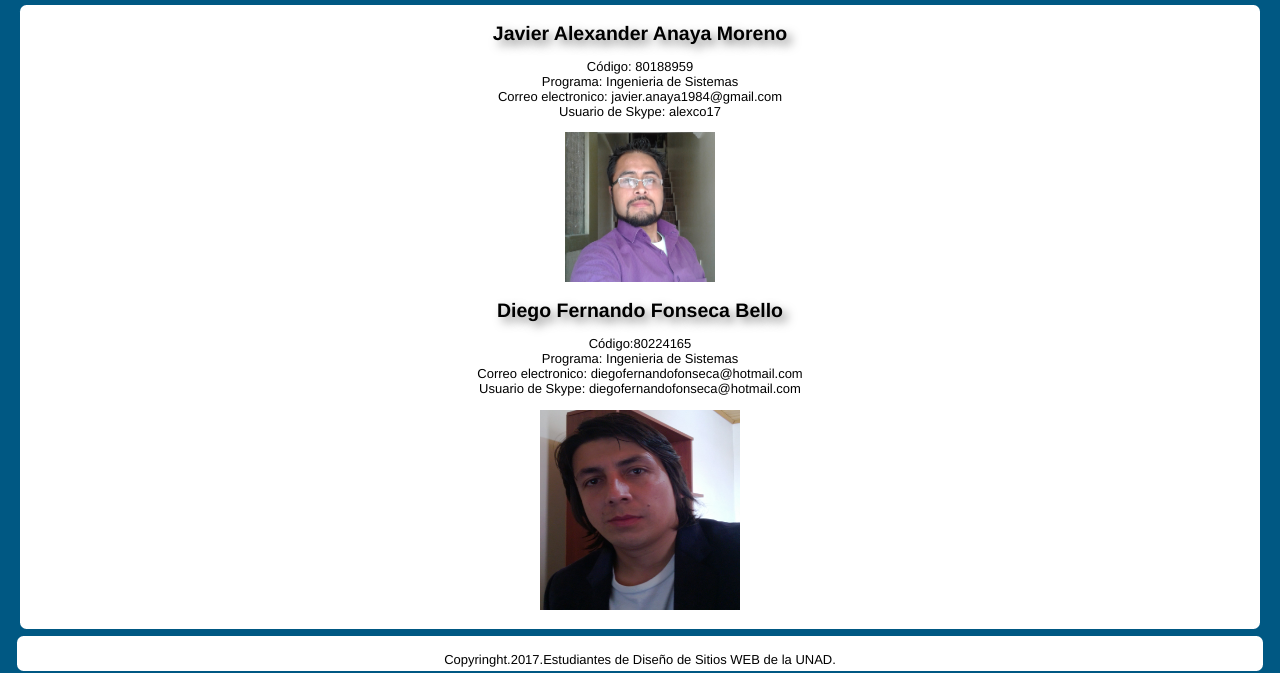
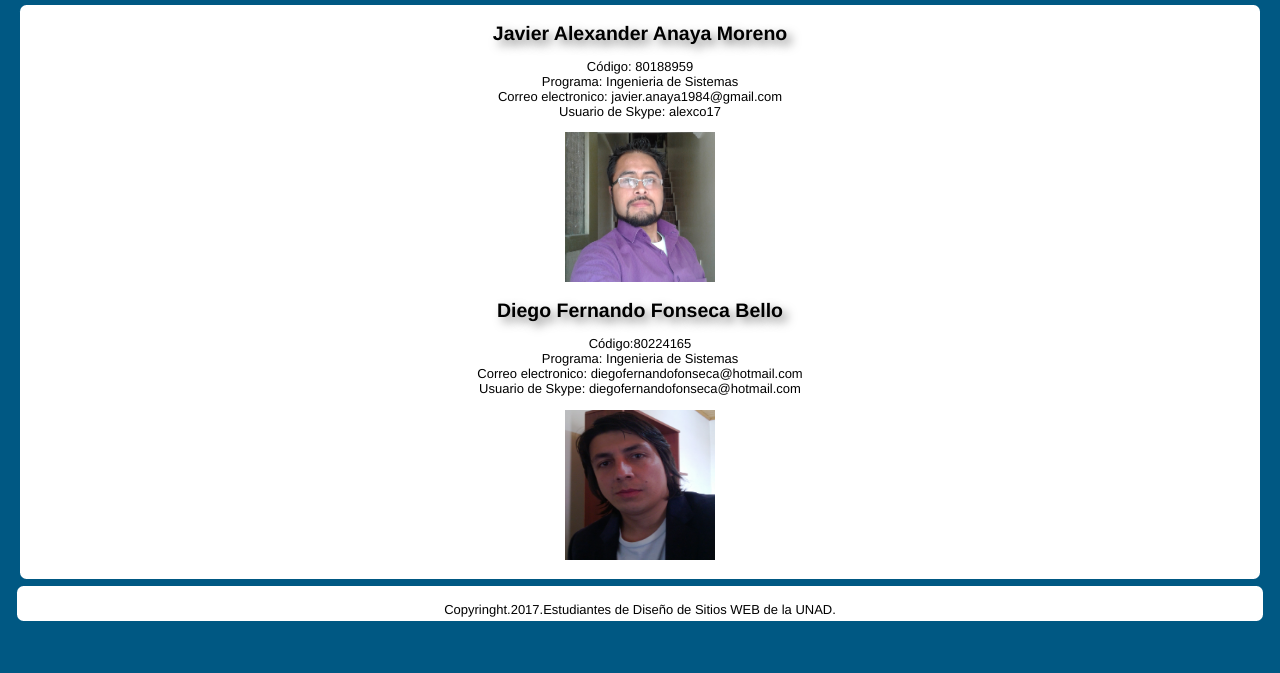
Before and after one commit to diegoffonseca/desarrollo, a plain HTML site: page autoresovi.html in a window 1280 px wide. Shown: the part 384-1057 px from the top of the page. After the commit the page ends 1007 px from the top, so only its background shows below. Drawn offline with Linux system fonts and the light colour scheme.

Commit message:
cambio tamaño foto

```diff
--- a/autoresovi.html
+++ b/autoresovi.html
@@ -71,7 +71,7 @@
 	      Correo electronico: diegofernandofonseca@hotmail.com
 	      <br>
 	      Usuario de Skype: diegofernandofonseca@hotmail.com
-	   	<figure class="logo1"><img src="img/foto1.jpg" width="200" height="200" alt="diego"></figure>
+	   	<figure class="logo1"><img src="img/foto1.jpg" width="150" height="150" alt="diego"></figure>
 
 		</ul>
 </article>
```
